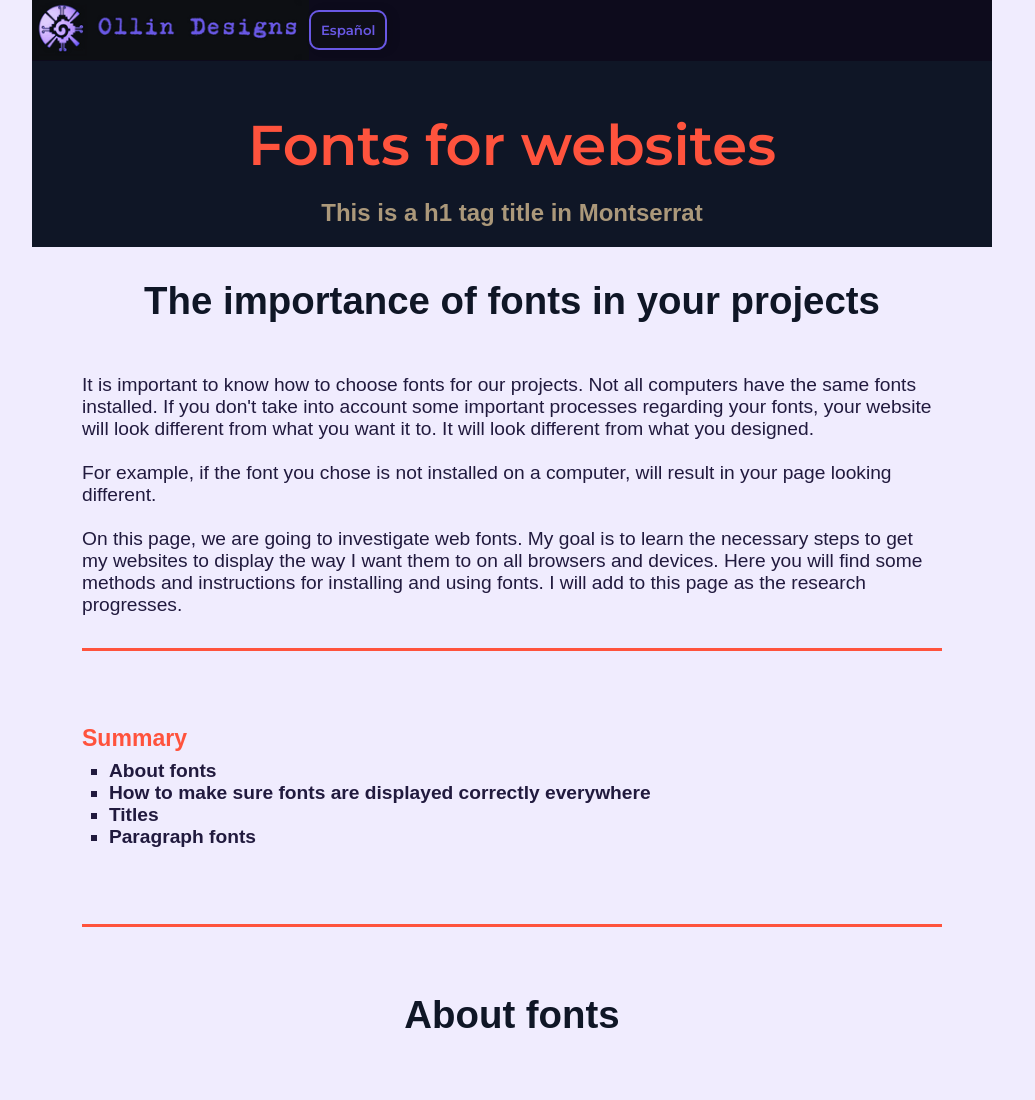
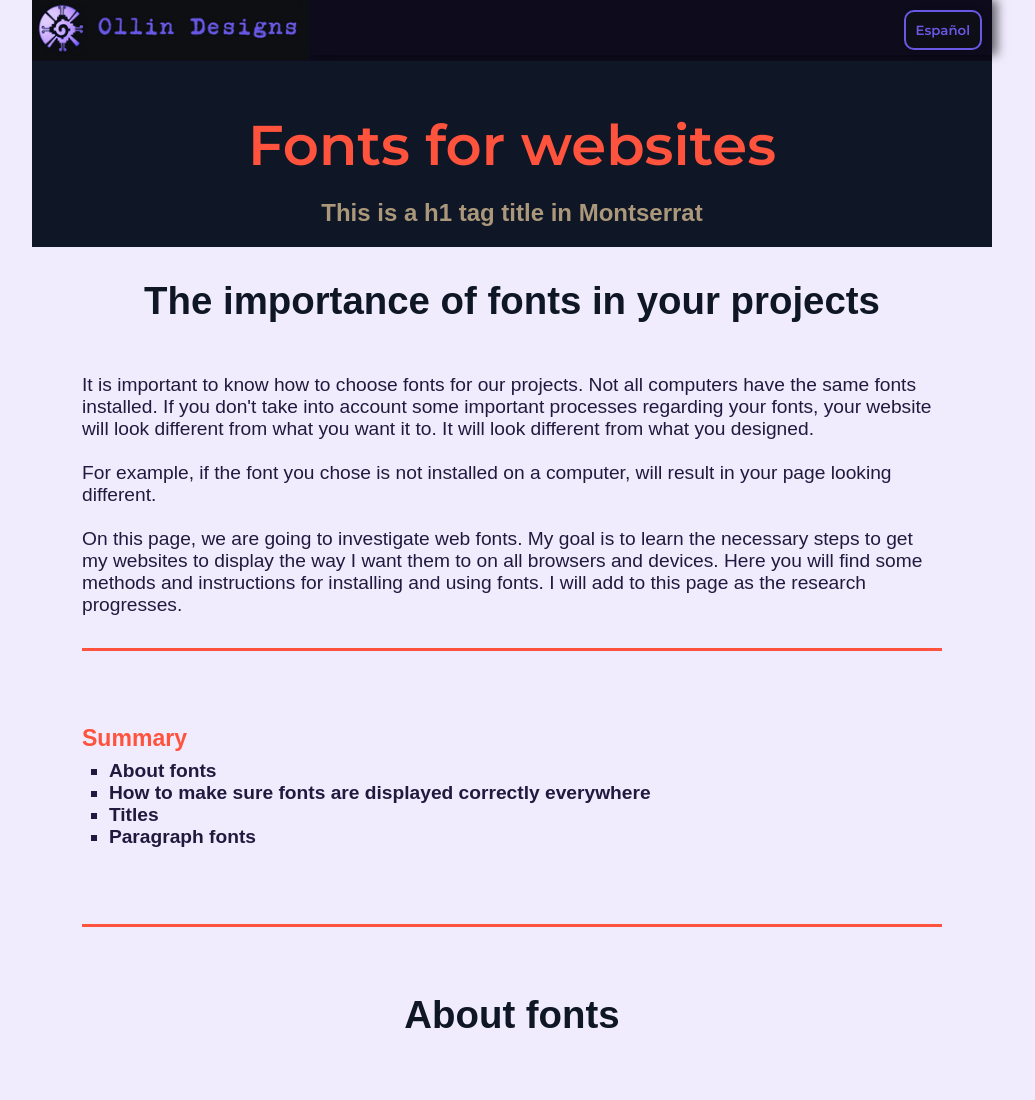
Before and after one commit to DiavoliDesigns/website-fuentesypaletasdecolores, a plain HTML site: page index.html in a window 1280 px wide. Shown: the top 1100 px of the page, without its empty margins (128-1163 px from the left). Drawn offline with nearby package versions, Linux system fonts and the light colour scheme.

Commit message:
only index

```diff
--- a/index.html
+++ b/index.html
@@ -31,10 +31,11 @@
                             </ul>
                     </li>
                     <li><a href="#">Contact</a></li> -->
-                    <li>  </li>
+                    <li><a href="index-es.html"><button id="botonmenu">Español</button></a></li>
+
                 </ul>
             </nav>
-            <a href="index-es.html"><button id="botonmenu">Español</button></a>
+
         </section>
     </header>
 
```
